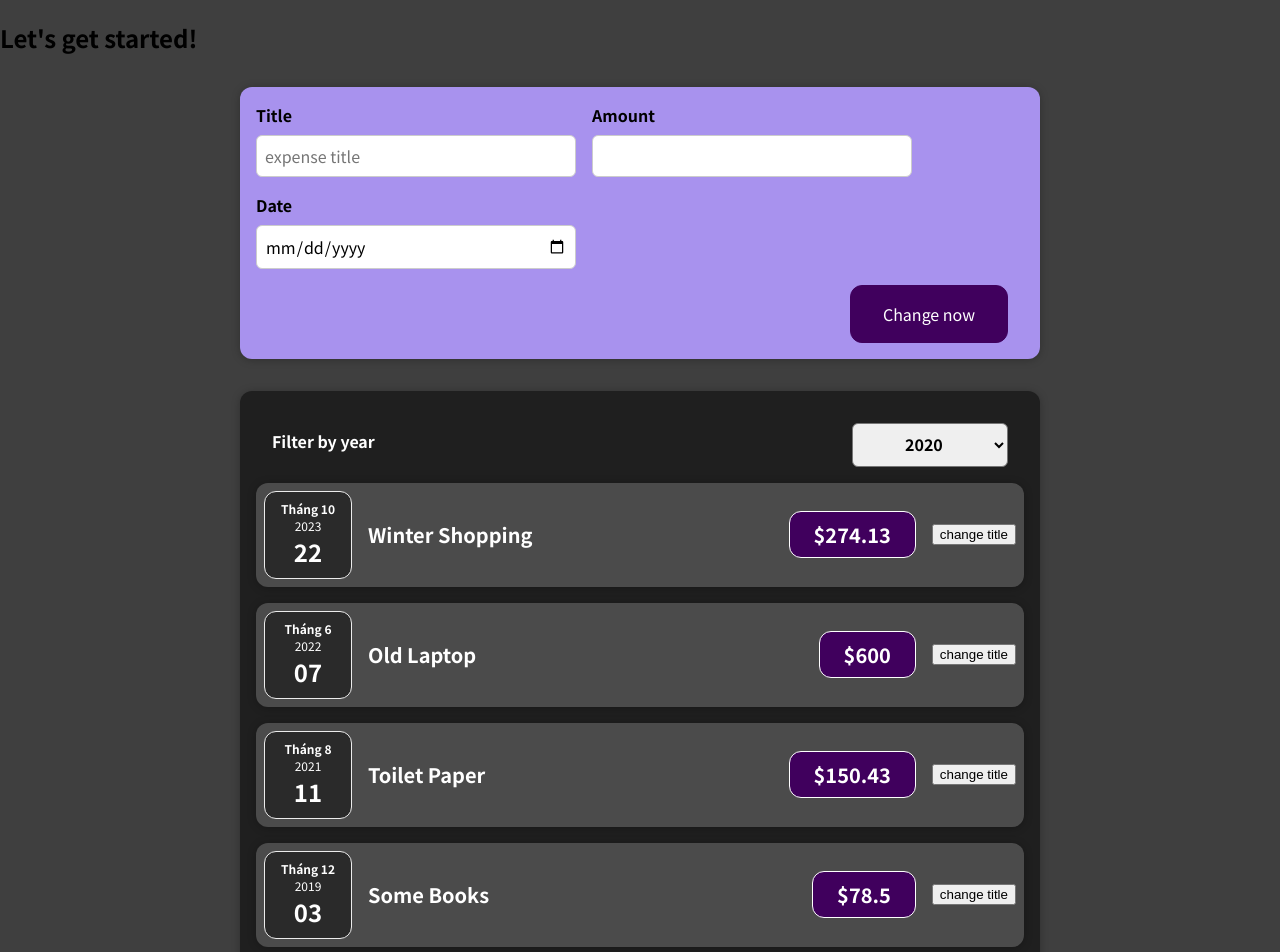
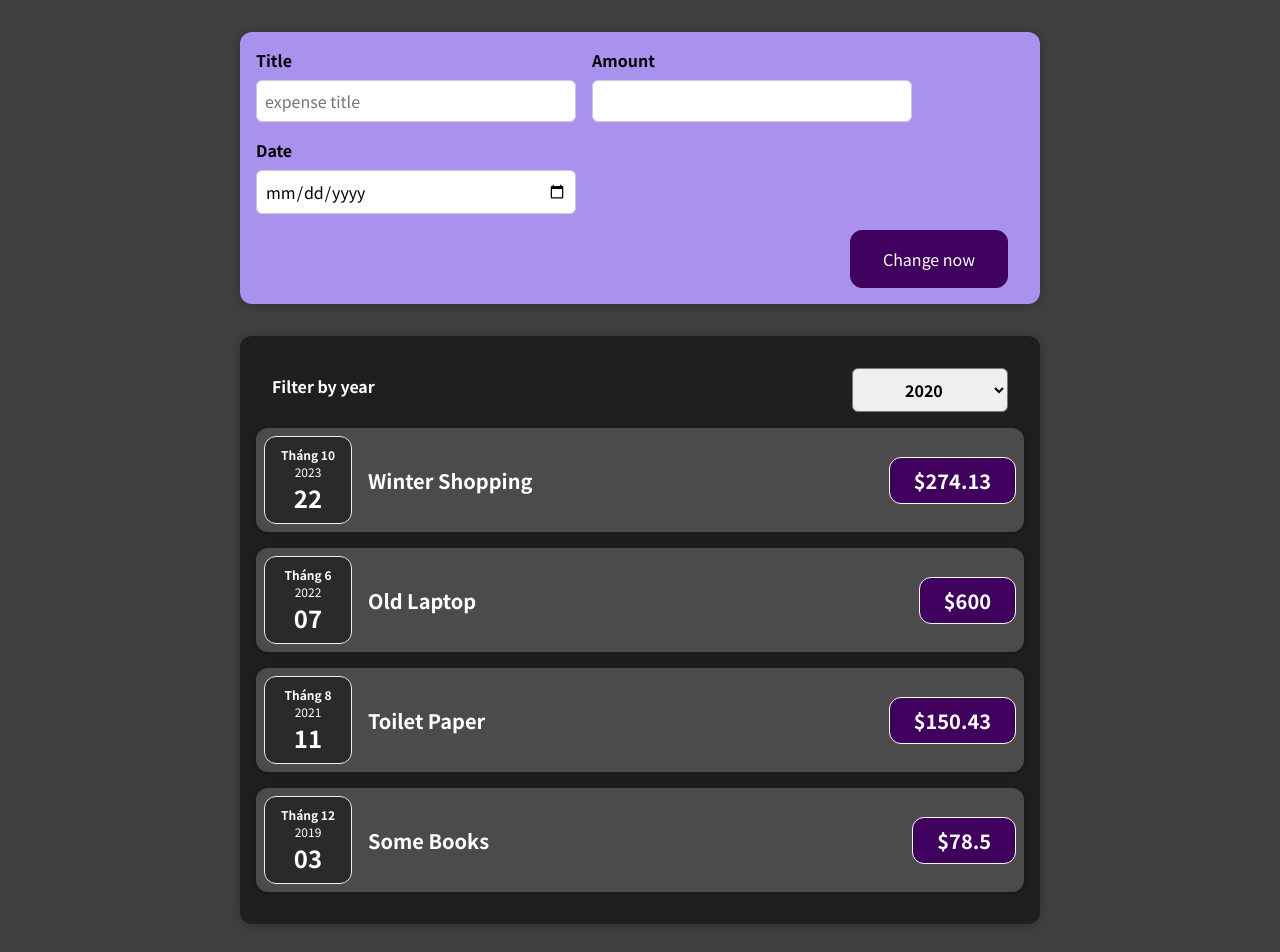
Before and after one commit to phlong19/Expense-Tracker, a React (Create React App) app: page / in a window 1280 px wide. Shown: the top 952 px of the page. Built offline with nearby package versions, Linux system fonts and the light colour scheme.

Commit message:
map item

```diff
--- a/src/App.js
+++ b/src/App.js
@@ -1,8 +1,8 @@
+import { useState } from 'react';
 import Expenses from './components/Expenses/Expenses';
 import NewExpense from './components/NewExpense/NewExpense';
 
-const App = () => {
-  const expenses = [
+const DUMMY_EXPENSES = [
   {
     id: 1,
     title: 'Winter Shopping',
@@ -29,17 +29,16 @@ const App = () => {
   },
 ];
 
-  const addExpenseHandler = expenseData => {
-    const expense = {
-      ...expenseData,
-    };
-    expenses.push(expense);
-    console.log(expenses);
+const App = () => {
+  const [expenses, setExpenses] = useState(DUMMY_EXPENSES);
+  const addExpenseHandler = expense => {
+    setExpenses(prevExpenses => {
+      return [expense, ...prevExpenses];
+    });
   };
 
   return (
     <div>
-      <h2>Let's get started!</h2>
       <NewExpense onAddExpense={addExpenseHandler} />
       <Expenses items={expenses} />
     </div>
--- a/src/components/Expenses/ExpenseItems.js
+++ b/src/components/Expenses/ExpenseItems.js
@@ -1,23 +1,14 @@
-import { useState } from 'react';
-
 import './ExpenseItem.css';
 import ExpenseDate from './ExpenseDate';
 import Card from '../UI/Card';
 
 const ExpenseItem = props => {
-  const [title, setTitle] = useState(props.title);
-  // console.log(title, setTitle);
-  const clickHandler = () => {
-    setTitle('changed');
-  };
-
   return (
     <Card className="expense-item">
       <ExpenseDate date={props.date} />
       <div className="expense-item__description">
-        <h2>{title}</h2>
+        <h2>{props.title}</h2>
         <div className="expense-item__price">${props.amount}</div>
-        <button onClick={clickHandler}>change title</button>
       </div>
     </Card>
   );
--- a/src/components/Expenses/Expenses.js
+++ b/src/components/Expenses/Expenses.js
@@ -10,6 +10,7 @@ const Expenses = props => {
   const filterChangeHandler = selectedYear => {
     setFilteredYear(selectedYear);
   };
+
   return (
     <div>
       <Card className="expenses">
@@ -17,26 +18,17 @@ const Expenses = props => {
           selected={filteredYear}
           onChangeFilter={filterChangeHandler}
         />
-        <ExpenseItem
-          title={props.items[0].title}
-          amount={props.items[0].amount}
-          date={props.items[0].date}
-        />
-        <ExpenseItem
-          title={props.items[1].title}
-          amount={props.items[1].amount}
-          date={props.items[1].date}
-        />
-        <ExpenseItem
-          title={props.items[2].title}
-          amount={props.items[2].amount}
-          date={props.items[2].date}
-        />
-        <ExpenseItem
-          title={props.items[3].title}
-          amount={props.items[3].amount}
-          date={props.items[3].date}
-        />
+
+        {props.items.map(ex => {
+          return (
+            <ExpenseItem
+              key={ex.id}
+              title={ex.title}
+              date={new Date(ex.date)}
+              amount={ex.amount}
+            />
+          );
+        })}
       </Card>
     </div>
   );
--- a/src/components/NewExpense/ExpenseForm.js
+++ b/src/components/NewExpense/ExpenseForm.js
@@ -38,12 +38,11 @@ const ExpenseForm = props => {
       amount: enteredAmount,
       date: new Date(enteredDate),
     };
-
+    // child communicate up to parent
     props.onSaveExpenseData(expense);
     setEnteredTitle('');
     setEnteredAmount('');
     setEnteredDate('');
-    // console.log(expense);
   };
 
   return (
```
Lines whose indentation alone changed are shown as unchanged.
